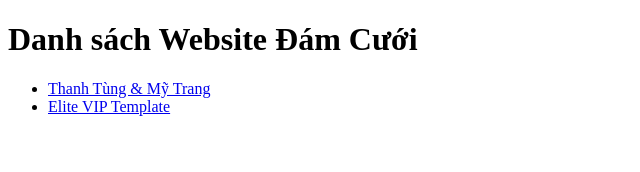
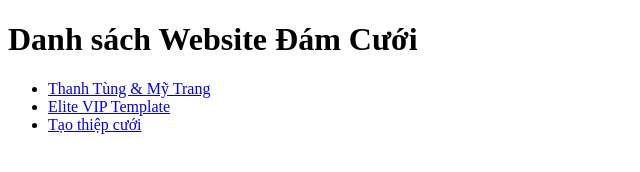
Before and after one commit to longnhatnguyen/wedding, a plain HTML site: page index.html in a window 1280 px wide. Shown: the whole page, without its empty margins (0-640 px from the left). Drawn offline with Linux system fonts and the light colour scheme.

Commit message:
Add link for wedding invitation creation

```diff
--- a/index.html
+++ b/index.html
@@ -7,6 +7,7 @@
             <ul>
                 <li><a href="./tung-trang/dist/index.html">Thanh Tùng & Mỹ Trang</a></li>
                 <li><a href="./elite-vip/dist/index.html">Elite VIP Template</a></li>
+                <li><a href="./elite-vip/dist/index.html">Tạo thiệp cưới</a></li>
             </ul>
         </body>
         </html>
```
